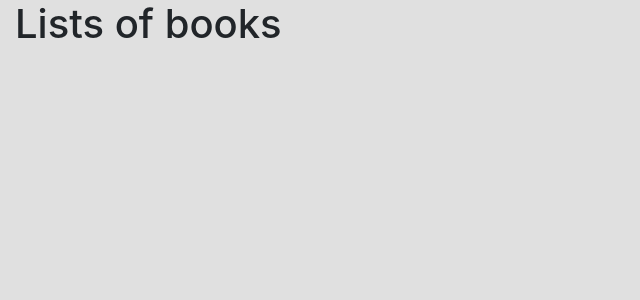
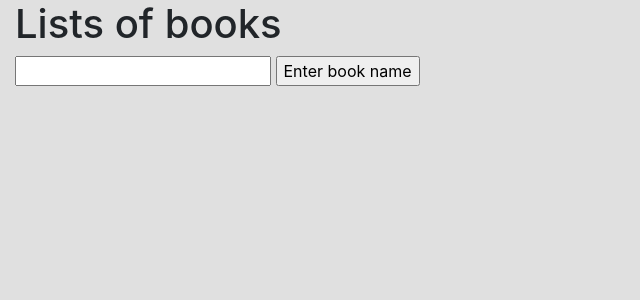
Before and after one commit to maksymbashkatov-spro/S-PRO-Django-Homeworks, a Django app: page /bookstore/ in a window 1280 px wide. Shown: the top 300 px of the page, without its empty margins (0-640 px from the left). Run offline with Django 4.2, Linux system fonts and the light colour scheme; data that the repository does not hold is empty; some libraries are stand-ins or nearby versions.

Commit message:
Was finished hw03_task2.

```diff
--- a/bookstore/templates/bookstore/index.html
+++ b/bookstore/templates/bookstore/index.html
@@ -2,6 +2,10 @@
 {% block content %}
 <div class="container-fluid">
     <h1>Lists of books</h1>
+    <form action="" method="get">
+        <input type="text" name="book_title">
+        <input type="submit" value="Enter book name">
+    </form>
     <div class="row">
         {% for book in books %}
             <div class="col card">
--- a/bookstore/views.py
+++ b/bookstore/views.py
@@ -4,7 +4,11 @@ from bookstore.models import Book, Author
 
 
 def all_books(request: HttpRequest):
-    return render(request, 'bookstore/index.html', {'books': Book.objects.all()})
+    books = Book.objects.all()
+    if request.method == 'GET' and 'book_title' in request.GET:
+        book_title = request.GET['book_title']
+        books = books.filter(title=book_title)
+    return render(request, 'bookstore/index.html', {'books': books})
 
 
 def full_desc(request: HttpRequest, id):
```
